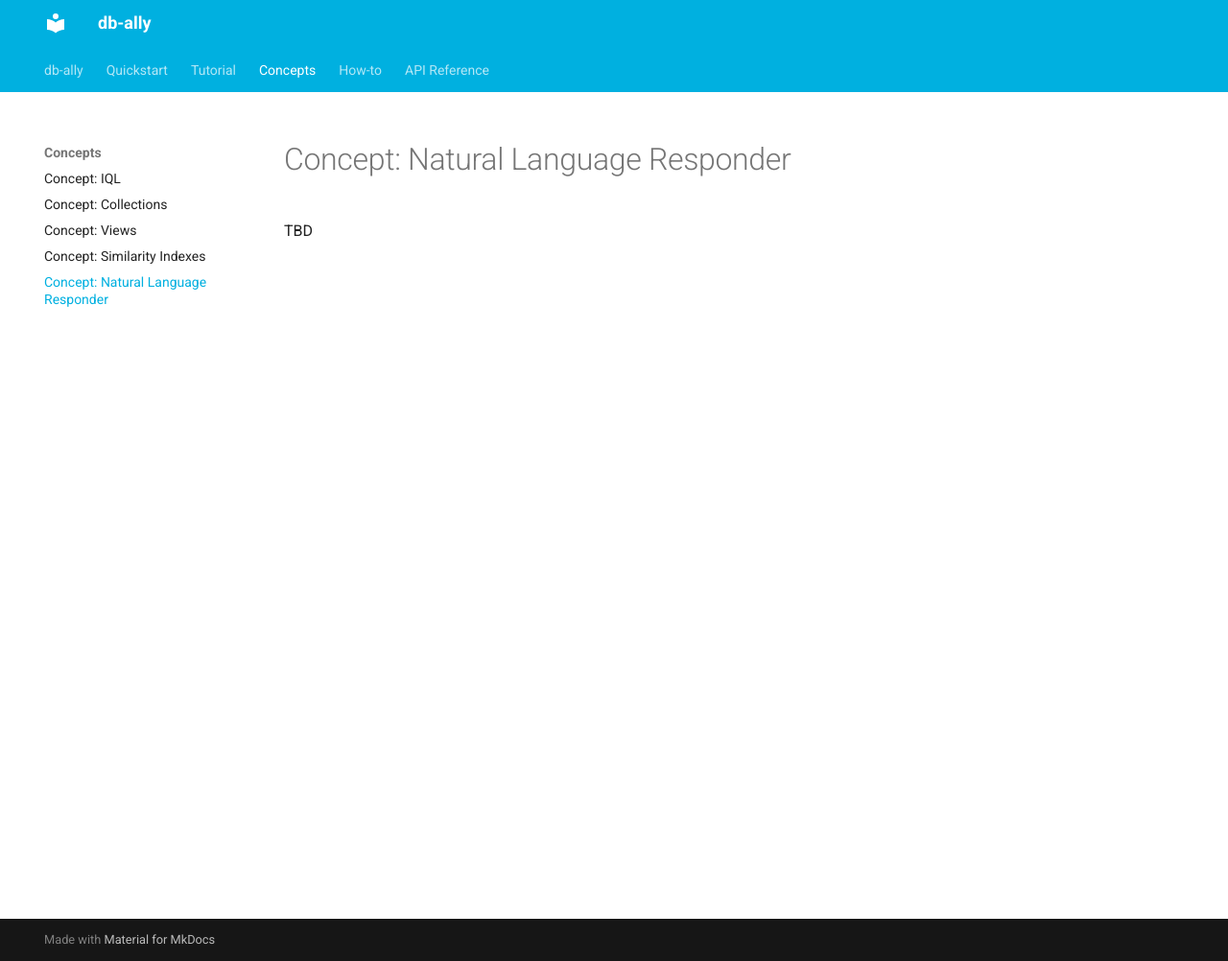
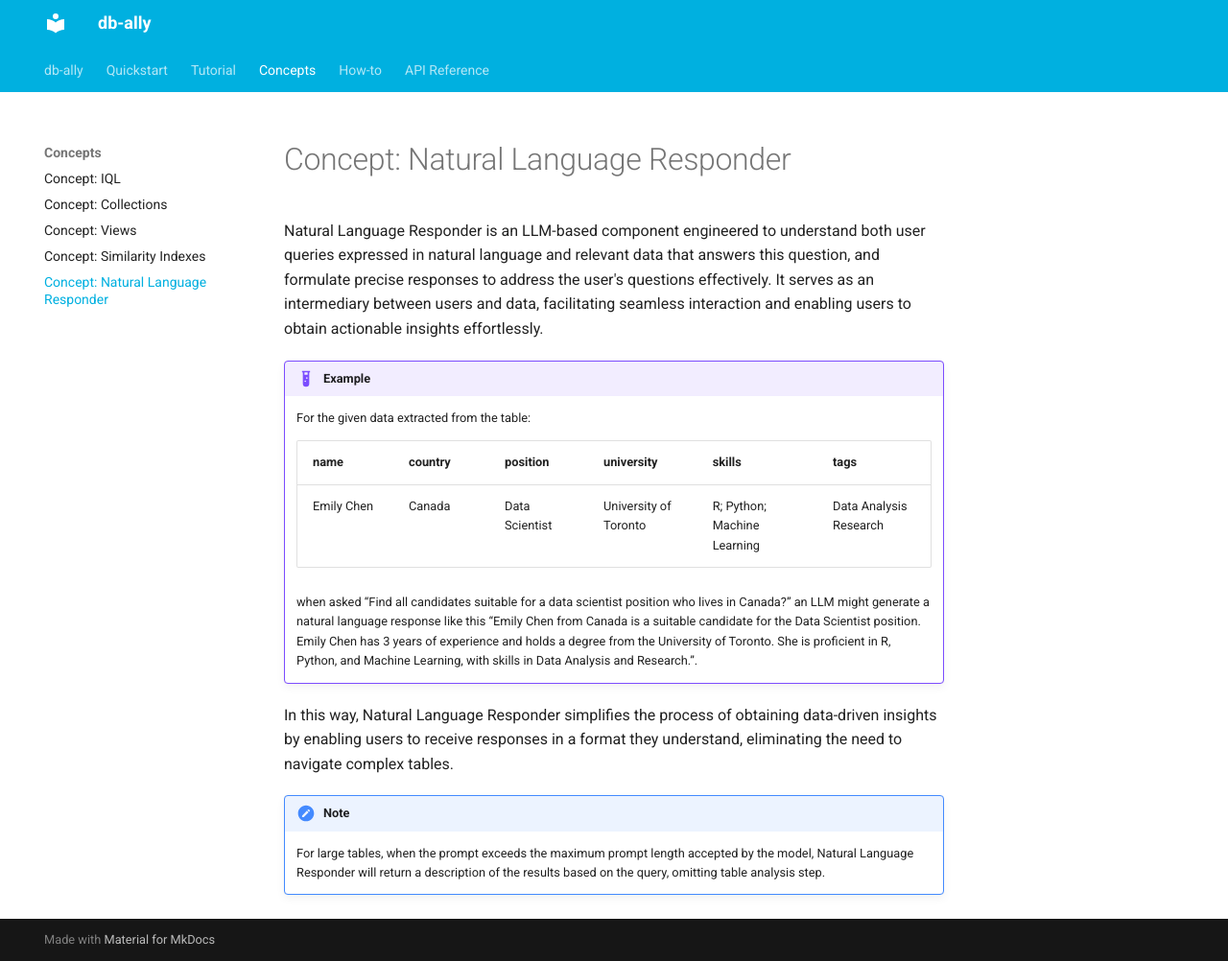
Before and after one commit to deepsense-ai/db-ally, an MkDocs documentation site: the page built from docs/concepts/nl_responder.md, in a window 1280 px wide and 1002 px high. Shown: the whole window at 96% size. Built offline with MkDocs 1.6.1 and Material for MkDocs 9.7.7, drawn with Linux system fonts in a browser that asks for light colours.

Commit message:
Add NL Responder docs

```diff
--- a/docs/concepts/nl_responder.md
+++ b/docs/concepts/nl_responder.md
@@ -1,3 +1,20 @@
 # Concept: Natural Language Responder
 
-TBD
+Natural Language Responder is an LLM-based component engineered to understand both user queries expressed in natural language and relevant data that answers this question, and formulate precise responses to address the user's questions effectively. It serves as an intermediary between users and data, facilitating seamless interaction and enabling users to obtain actionable insights effortlessly.
+
+!!! example
+
+    For the given data extracted from the table:
+
+    | name | country | position | university | skills | tags |
+    | ---- | ------- | -------- | ---------- | ------ | ---- |
+    | Emily Chen | Canada | Data Scientist | University of Toronto | R; Python; Machine Learning | Data Analysis Research |
+
+    when asked “Find all candidates suitable for a data scientist position who lives in Canada?” an LLM might generate a natural language response like this
+    “Emily Chen from Canada is a suitable candidate for the Data Scientist position. Emily Chen has 3 years of experience and holds a degree from the University of Toronto. She is proficient in R, Python, and Machine Learning, with skills in Data Analysis and Research.”.
+
+In this way, Natural Language Responder simplifies the process of obtaining data-driven insights by enabling users to receive responses in a format they understand, eliminating the need to navigate complex tables.
+
+!!! note
+
+    For large tables, when the prompt exceeds the maximum prompt length accepted by the model, Natural Language Responder will return a description of the results based on the query, omitting table analysis step.
```
